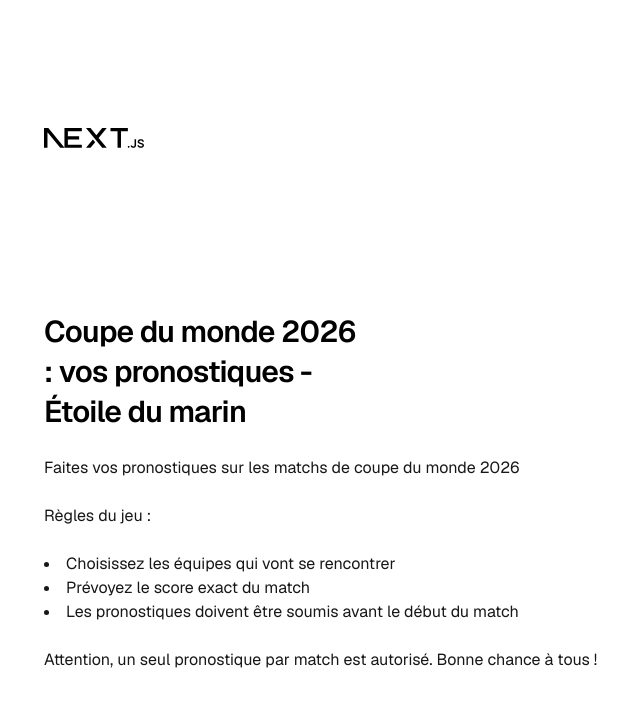
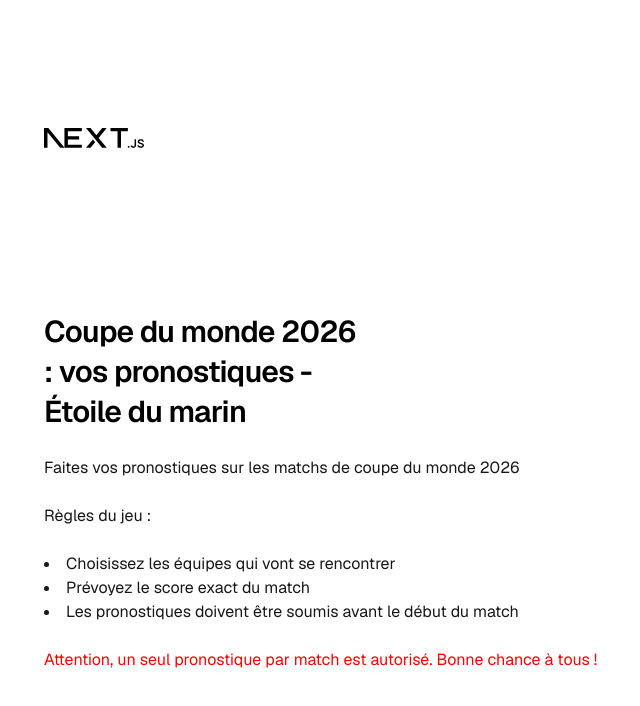
Before and after one commit to CESI-LR/INF83-TP-mood-tracker, a Next.js app: page / in a window 1280 px wide. Shown: the top 706 px of the page, without its empty margins (276-916 px from the left). Built offline with nearby package versions, Linux system fonts and the light colour scheme.

Commit message:
feat(ui):Define rules

```diff
--- a/app/page.tsx
+++ b/app/page.tsx
@@ -25,7 +25,7 @@ export default function Home() {
               Les pronostiques doivent être soumis avant le début du match
             </li>
           </ul>
-          <p>
+          <p style={{ color: "red" }}>
             Attention, un seul pronostique par match est autorisé. Bonne chance
             à tous !
           </p>
```
